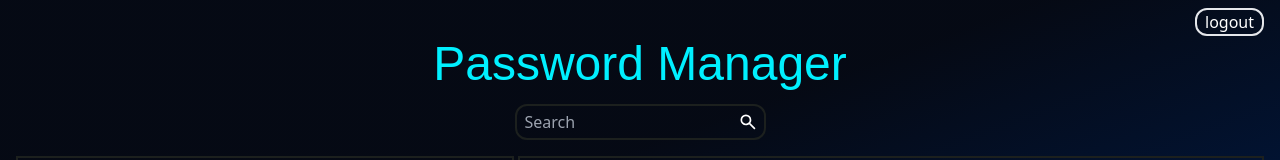
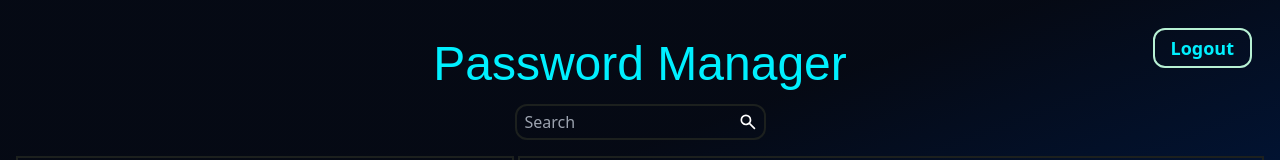
Before and after one commit to Nischa1Mv/passwordManager, a React (Create React App) app: page / in a window 1280 px wide. Shown: the top 160 px of the page. Built offline with nearby package versions, Linux system fonts and the light colour scheme; no server answers; the database is empty; sample sign-in values are in the browser's storage; a web font is replaced by a local one.

Commit message:
changed logout button , added transition and color changes

```diff
--- a/src/home.jsx
+++ b/src/home.jsx
@@ -9,6 +9,7 @@ function Home() {
   const navigate = useNavigate();
   const [isUser, setIsUser] = useState(null);
   const [loading, setLoading] = useState(true);
+  const [isLoading, setIsLoading] = useState(false);
   useEffect(() => {
     const unsubscribe = auth.onAuthStateChanged((user) => {
       if (user) {
@@ -41,25 +42,16 @@ function Home() {
         <div className="text-5xl  text-[#00f0ff]  font-amsterdam">
           Password Manager
         </div>
-        {isUser ? (
-          <>
-            <button
-              className="absolute top-2 right-4 border-2 px-2  rounded-xl  "
-              onClick={logOut}
-            >
-              logout
-            </button>
-          </>
-        ) : (
-          <>
-            {" "}
-            <button
-              className="absolute top-2 right-4 border-2 px-2 rounded-xl  "
-              onClick={() => navigate("/login")}
-            >
-              login
-            </button>
-          </>
+        {isUser && (
+          <button
+            className={` absolute top-7 right-7 border-[#b7f1d4] hover:text-[#050a14] hover:bg-[#00f0ff] hover:border-none font-bold px-4 text-lg text- py-1 text-[#00f0ff] border-2 rounded-xl transition-transform duration-200 cursor-pointer ${
+              isLoading ? "opacity-50 cursor-not-allowed " : "hover:scale-105  "
+            }`}
+            type="button"
+            onClick={logOut}
+          >
+            {isLoading ? "Loggout In..." : "Logout"}
+          </button>
         )}
 
         <div>
```
